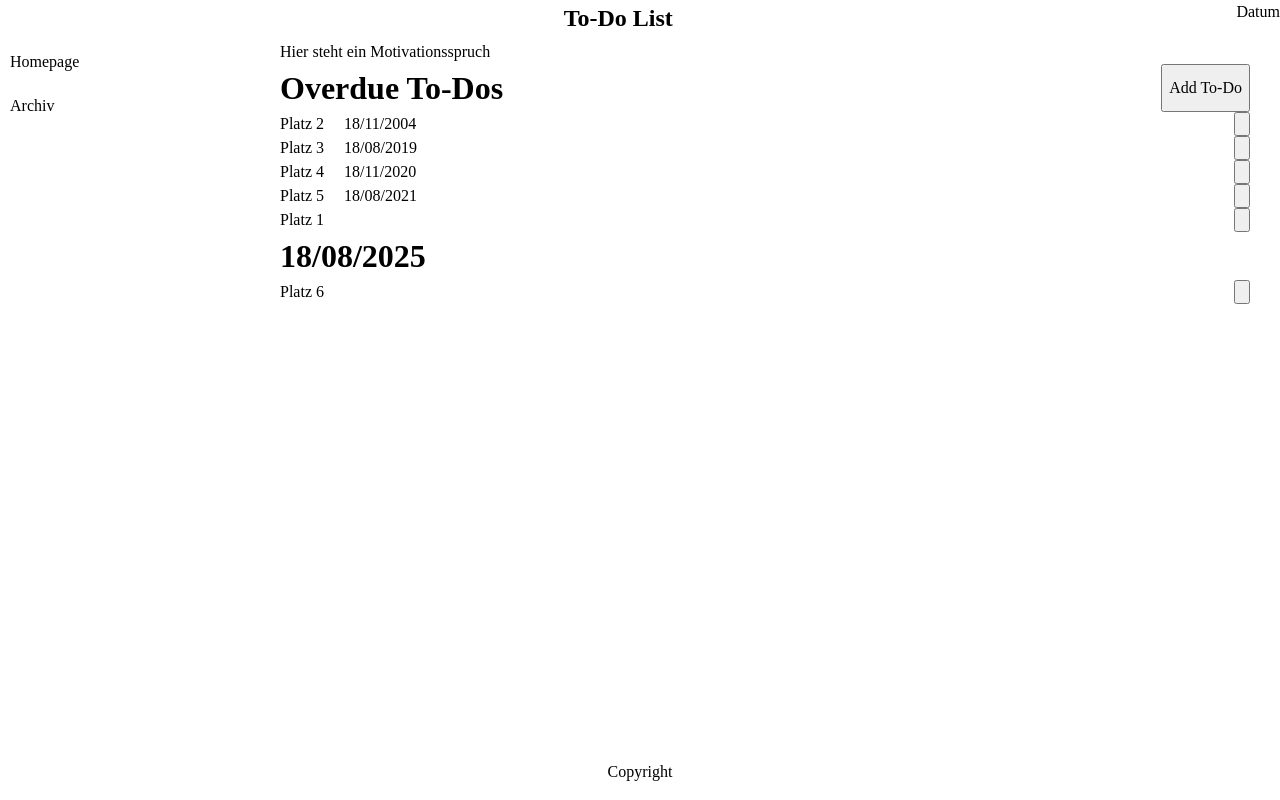
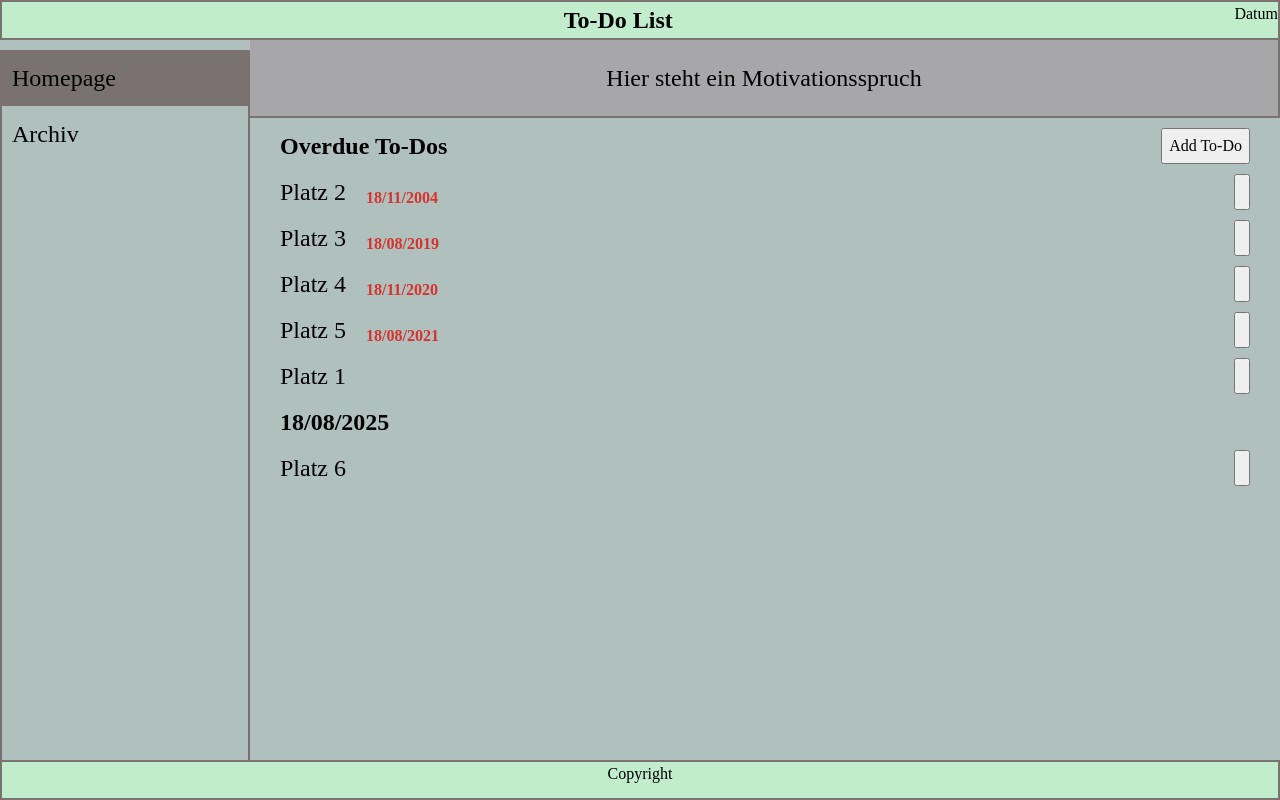
Before and after one commit to JonusBurger/TOP-To-Do-List, a website built with webpack: page src/template.html in a window 1280 px wide. Built offline with nearby package versions, Linux system fonts and the light colour scheme.

Commit message:
work on layout and coloring scheme of page

```diff
--- a/src/buildPage/buildHomepage.js
+++ b/src/buildPage/buildHomepage.js
@@ -17,4 +17,6 @@ export default function HomePage(userInfo) {
 
     buildPageInstance.createDateSortedToDos(notOverDueToDos);
 
+    buildPageInstance.highlightElement("Homepage");
+
 }
--- a/src/buildPage/buildPage.js
+++ b/src/buildPage/buildPage.js
@@ -74,5 +74,13 @@ export default function buildPage() {
         }
     }
 
-    return { clearArea, createMainHeader, createDateHeader, appendToDo, createDateSortedToDos }
+    function highlightElement(elementId) {
+        const allSidebarItems = document.querySelectorAll(".sidebarItem");
+        Array.from(allSidebarItems).forEach((element) => element.classList.remove("active"));
+
+        const elementToHighlight = document.getElementById(elementId);
+        elementToHighlight.classList.add("active");
+    }
+
+    return { clearArea, createMainHeader, createDateHeader, appendToDo, createDateSortedToDos, highlightElement }
 }
--- /dev/null
+++ b/src/buildPage/buildSidebar.js
@@ -0,0 +1,3 @@
+export default function buildSidebar(userInfo) {
+
+}
--- a/src/style.css
+++ b/src/style.css
@@ -48,15 +48,19 @@
     }
 
 body {
-    --primary-color: ;
-    --secondary-color: ;
-    --tertiary-color: ;
-    --button-color: ;
+    --primary-color: #B0C0BC;
+    --secondary-color: #C1EDCC;
+    --tertiary-color: #A7A7A9;
+    --button-color: #556F44;
+    --border-color: #797270;
+    --overdue-color: #D63230;
 }
 
 header, footer {
     position: fixed;
     height: 40px;
+    background-color: var(--secondary-color);
+    border: 2px solid var(--border-color);
 }
 
 header {
@@ -72,25 +76,44 @@ header {
     display: grid;
     grid-template-columns: minmax(150px, 250px) minmax(500px, 1fr);
     grid-template-rows:calc(100vh - 2*40px);
+    background-color: var(--primary-color);
 }
 
 .columnGrid {
-
+    border: 2px solid var(--border-color);
+    border-top: 0;
+    border-bottom: 0;
+    margin-top: 10px;
 }
 
 .sidebarItem {
     display: flex;
     align-items: center;
     padding: 10px;
+    font-size: 1.5rem;
 }
 
 #mainArea {
-    padding: 0 30px;
+
+}
+
+.MainAreaHeader {
+    display: flex;
+    justify-content: center;
+    align-items: center;
+    padding: 20px 0;
+    background-color: var(--tertiary-color);
+    border: 2px solid var(--border-color);
+    border-top: 0;
+    border-left: 0;
+    font-size: 1.5rem;
 }
 
 .contentArea {
     display: flex;
     flex-direction: column;
+    padding: 10px 30px;
+    gap: 10px;
 }
 
 .mainHeader {
@@ -111,10 +134,15 @@ header {
     justify-content: space-between;
 }
 
+.lineElement:hover {
+    background-color: var(--border-color);
+}
+
 .toDoContent {
     display:flex;
     flex-direction: row;
     gap: 20px;
+    align-items: end;
 }
 
 footer {
@@ -124,8 +152,21 @@ footer {
     width: 100vw;
 }
 
+.active {
+    background-color: var(--border-color);
+}
+
+.overDue {
+    color: var(--overdue-color);
+    font-weight: 700;
+}
+
 
 .datumHeader, .headerText {
     font-weight:700;
-    font-size: 2rem;
+    font-size: 1.5rem;
 }
+
+.toDoTitle {
+    font-size: 1.5rem;
+}
--- a/testcases.txt
+++ b/testcases.txt
@@ -57,3 +57,5 @@ console.log(userData.getAllToDos());
 
 userData.removeProject(newProject.id);
 console.log(userData.getProjects);
+
+console.log(userData.getAllOverDueToDos());
```
